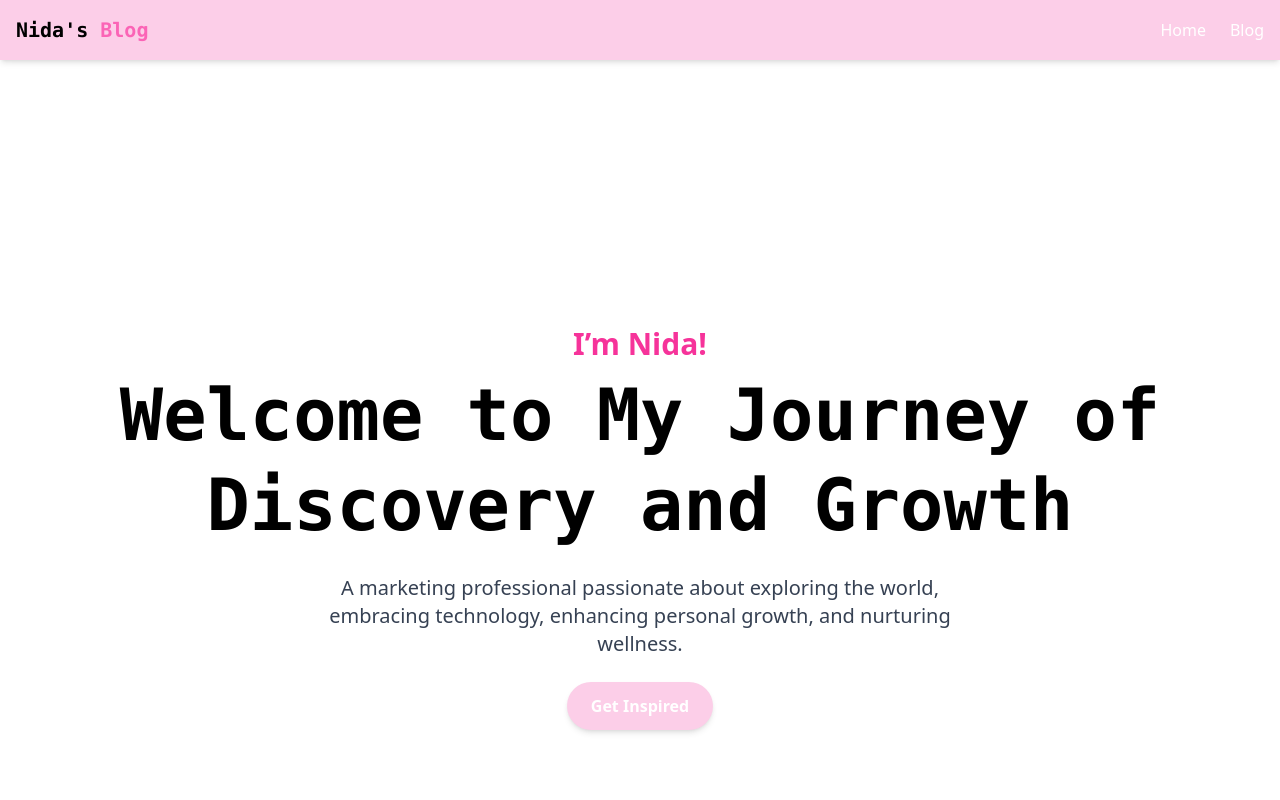
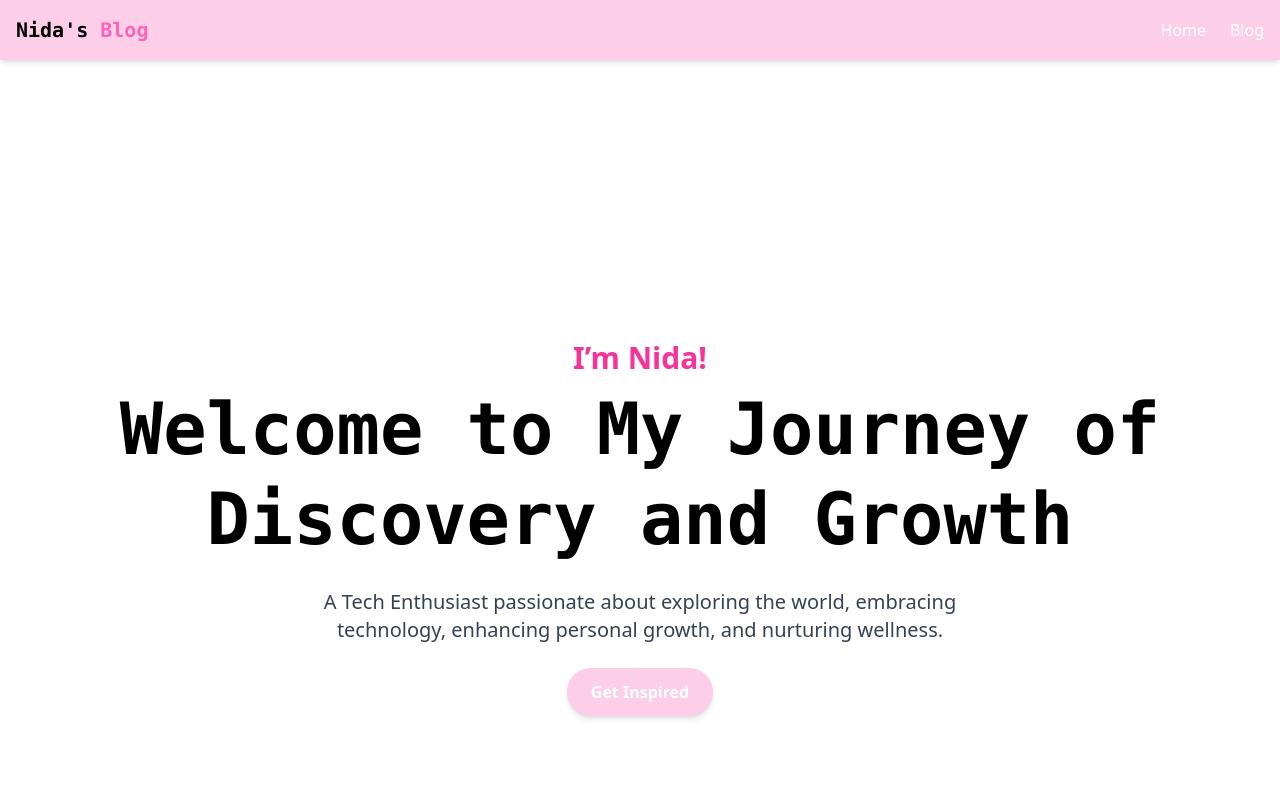
Before and after one commit to nidak106/bloggindwebsite, a React (Vite) app: page / in a window 1280 px wide. Shown: the top 800 px of the page. Built offline with nearby package versions, Linux system fonts and the light colour scheme.

Commit message:
routing error

```diff
--- a/src/pages/Home.jsx
+++ b/src/pages/Home.jsx
@@ -11,7 +11,7 @@ const Home = () => {
         Welcome to My Journey of <br /> Discovery and Growth
       </h1>
       <p className="text-lg sm:text-xl text-gray-700 max-w-2xl mb-6">
-        A marketing professional passionate about exploring the world, embracing technology, enhancing personal growth, and nurturing wellness.
+        A Tech Enthusiast passionate about exploring the world, embracing technology, enhancing personal growth, and nurturing wellness.
       </p>
       <button
         className="bg-pink-200 hover:bg-purple-300 text-white font-semibold py-3 px-6 rounded-full shadow-md transition-all"
--- a/vite.config.js
+++ b/vite.config.js
@@ -4,5 +4,5 @@ import tailwindcss from '@tailwindcss/vite'
 // https://vite.dev/config/
 export default defineConfig({
   plugins: [react(),  tailwindcss(),],
-    base:process.env.VITE_BASE_PATH||"/bloggindwebsite",
+    base:process.env.VITE_BASE_PATH || "/",
 })
```
